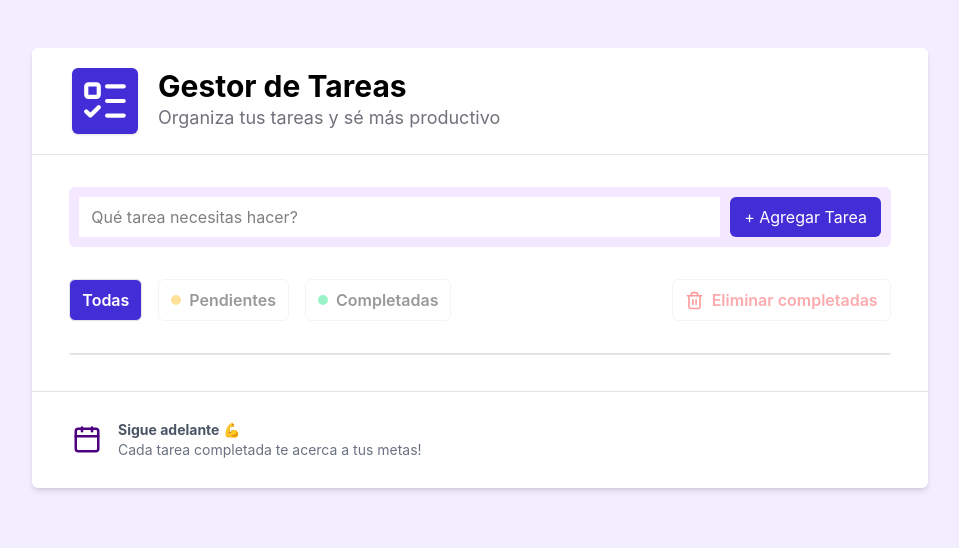
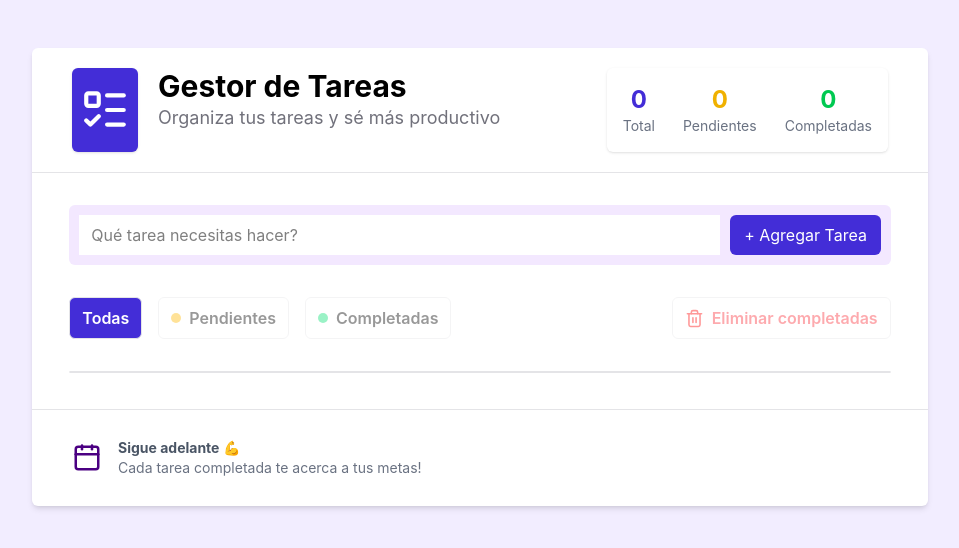
Before and after one commit to KalluCR/gestor-tareas, a React (Vite) app: page / in a window 1280 px wide. Shown: the top 548 px of the page, without its empty margins (160-1119 px from the left). Built offline with nearby package versions, Linux system fonts and the light colour scheme.

Commit message:
Se agrego un tracker de las tareas

```diff
--- a/src/App.jsx
+++ b/src/App.jsx
@@ -1,13 +1,12 @@
-import { useReducer } from "react"
+import { useReducer, useEffect, useState } from "react"
 import Tasks from "./components/Tasks"
 import CleanTasks from "./components/CleanTasks"
 import AddTasks from "./components/AddTasks"
 import Filters from "./components/Filters"
+import Tracker from "./components/Tracker"
 import { initialState, reducer } from "./reducers/manage-reducer"
 import { loadTasks, saveTasks } from "./helpers/localStorage"
-import { useEffect } from "react"
 import { ListTodo } from "lucide-react"
-import { useState } from "react"
 
 function App() {
 
@@ -27,14 +26,19 @@ function App() {
   return (
     <>
       <main className=" bg-white md:max-w-4xl mx-auto my-12 rounded-md shadow-md">
-        <header className="mx-auto px-5 md:px-10 py-5 border-b border-zinc-200 flex gap-5">
-          <div className="bg-indigo-700 p-2 rounded-md shadow flex items-center">
-            <ListTodo size={50} color="white" />
+        <header className="mx-auto px-5 md:px-10 py-5 border-b border-zinc-200 flex flex-col md:flex-row md:justify-between gap-5">
+          <div className="flex gap-5">
+            <div className="bg-indigo-700 p-2 rounded-md shadow flex items-center">
+              <ListTodo size={50} color="white" />
+            </div>
+            <div className="">
+              <h1 className="text-2xl md:text-3xl font-bold">Gestor de Tareas</h1>
+              <p className="text-zinc-500 text-sm md:text-lg">Organiza tus tareas y sé más productivo</p>
+            </div>
           </div>
-          <div>
-            <h1 className="text-2xl md:text-3xl font-bold">Gestor de Tareas</h1>
-            <p className="text-zinc-500 text-sm md:text-lg">Organiza tus tareas y sé más productivo</p>
-          </div>
+          <Tracker
+            state={state.tasks}
+          />
         </header>
         <AddTasks
           dispatch={dispatch}
--- /dev/null
+++ b/src/components/Tracker.jsx
@@ -0,0 +1,22 @@
+export default function Tracker({state}) {
+
+    const completedTasks = state.filter(task => task.completed === true)
+    const pendingTasks = state.filter(task => task.completed === false)
+
+    return (
+        <section className="flex justify-between md:gap-7 shadow rounded-md px-4 py-4">
+            <div className="flex flex-col items-center">
+                <p className="text-2xl font-bold text-indigo-700">{state.length}</p>
+                <p className="text-sm text-gray-500">Total</p>
+            </div>
+            <div className="flex flex-col items-center">
+                <p className="text-2xl font-bold text-yellow-500">{pendingTasks.length}</p>
+                <p className="text-sm text-gray-500">Pendientes</p>
+            </div>
+            <div className="flex flex-col items-center">
+                <p className="text-2xl font-bold text-green-500">{completedTasks.length}</p>
+                <p className="text-sm text-gray-500">Completadas</p>
+            </div>
+        </section>
+    )
+}
```
